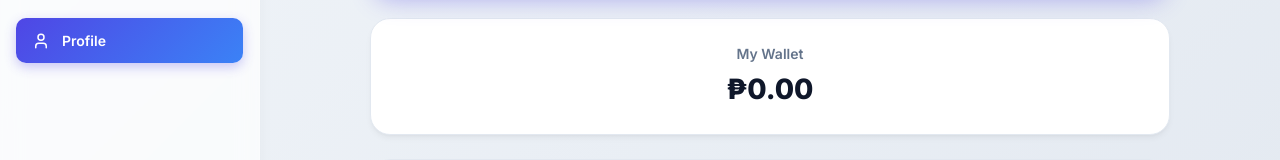
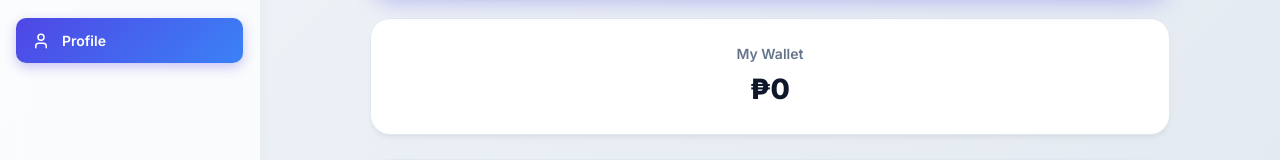
Before and after one commit to GoEcoTechnology/GETDelivery, a Next.js app: page /customer/profile in a window 1280 px wide. Shown: the part 311-471 px from the top of the page. Built offline with nearby package versions, Linux system fonts and the light colour scheme; no server answers.

Commit message:
feat: add customer marketplace page and currency formatting utility

```diff
--- a/src/app/customer/marketplace/page.tsx
+++ b/src/app/customer/marketplace/page.tsx
@@ -305,7 +305,7 @@ export default function MarketplacePage() {
                             }}
                           >
                             <span>{v.variantName}</span>
-                            <span style={{ fontSize: '13px', fontWeight: 500, color: isActive ? '#4f46e5' : '#94a3b8' }}>₱{formatCurrency(v.price)}</span>
+                            {/* Price removed as per user request */}
                           </button>
                         );
                       })}
--- a/src/lib/formatCurrency.ts
+++ b/src/lib/formatCurrency.ts
@@ -1,9 +1,10 @@
 export function formatCurrency(amount: number | string | null | undefined): string {
   if (amount === null || amount === undefined || isNaN(Number(amount))) {
-    return '0.00';
+    return '0';
   }
-  return Number(amount).toLocaleString('en-US', {
+  const formatted = Number(amount).toLocaleString('en-US', {
     minimumFractionDigits: 2,
     maximumFractionDigits: 2
   });
+  return formatted.replace(/\.00$/, '');
 }
```
